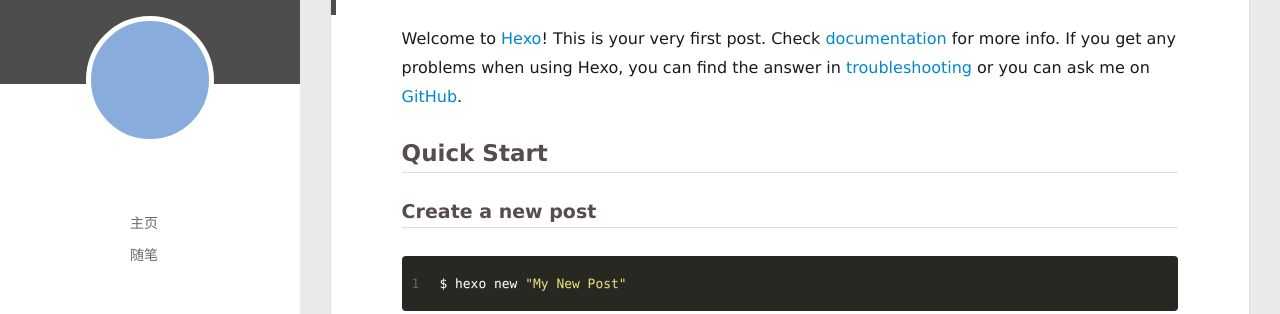
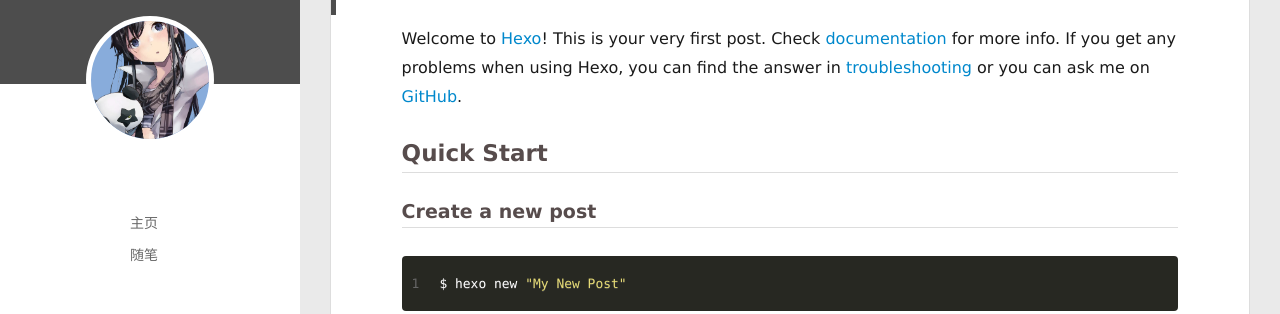
Before and after one commit to tamakow/tamakow.github.io, a plain HTML site: page 2021/02/05/hello-world/index.html in a window 1280 px wide. Shown: the part 96-410 px from the top of the page. Drawn offline with nearby package versions, Linux system fonts and the light colour scheme; some packages are replaced by stand-ins of ours.

Commit message:
Site updated: 2021-02-05 20:20:23

```diff
--- a/2021/02/05/hello-world/index.html
+++ b/2021/02/05/hello-world/index.html
@@ -47,7 +47,7 @@
 <div class="intrude-less">
 	<header id="header" class="inner">
 		<a href="/" class="profilepic">
-			<img src="" class="js-avatar">
+			<img src="/assets/img/tamakow.png" class="js-avatar">
 		</a>
 		<hgroup>
 		  <h1 class="header-author"><a href="/"></a></h1>
@@ -109,7 +109,7 @@
 	<div class="intrude-less">
 		<header id="header" class="inner">
 			<div class="profilepic">
-				<img src="" class="js-avatar">
+				<img src="/assets/img/tamakow.png" class="js-avatar">
 			</div>
 			<hgroup>
 			  <h1 class="header-author js-header-author"></h1>
```
Also changed, not shown: 2021/02/05/problem-solving-note-3-12/index.html (+2 -2 lines), 2021/02/05/test-my-site/index.html (+2 -2 lines), archives/2021/02/index.html (+2 -2 lines), archives/2021/index.html (+2 -2 lines), archives/index.html (+2 -2 lines), index.html (+2 -2 lines), tags/3-12-图的匹配与分解/index.html (+2 -2 lines), assets/img/tamakow.png (added).
